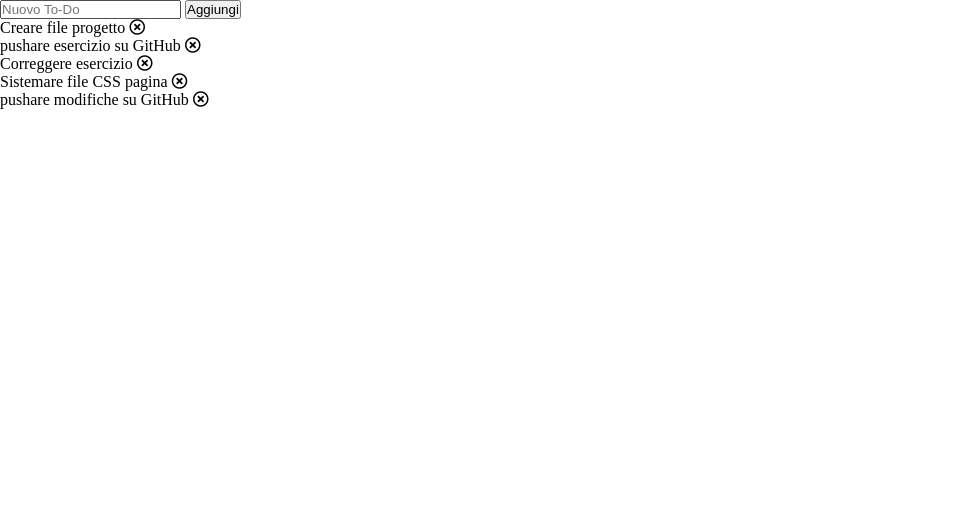
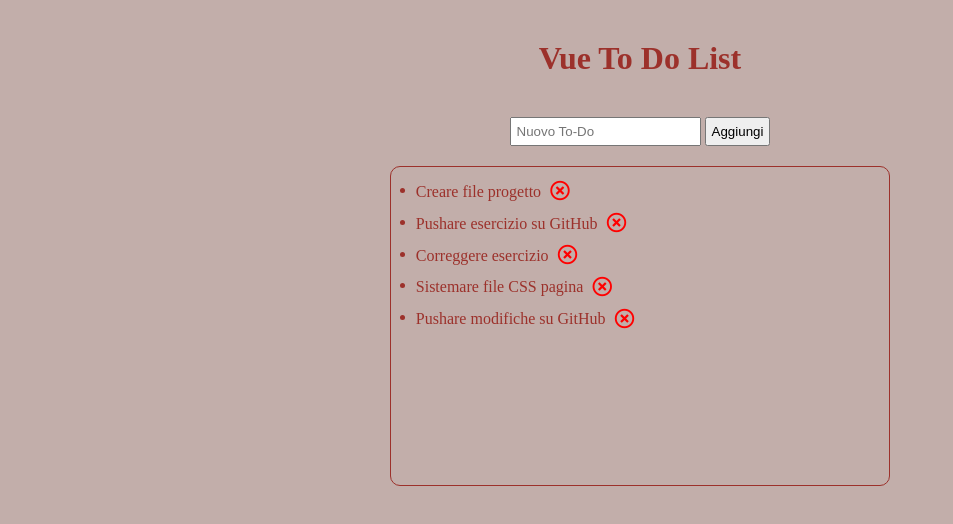
Before and after one commit to gzocchi/vue-todolist, a plain HTML site: page index.html in a window 1280 px wide. Shown: the whole page, without its empty margins (0-953 px from the left). Drawn offline with nearby package versions, Linux system fonts and the light colour scheme.

Commit message:
aggiunto stile pagina e modificato script

```diff
--- a/css/style.css
+++ b/css/style.css
@@ -4,11 +4,77 @@
   padding: 0;
   margin: 0;
 }
+body {
+  background-color: #c2aeaa;
+}
+main {
+  display: flex;
+  flex-direction: column;
+  width: 90%;
+  height: 100vh;
+  margin: 0 auto;
+  padding: 20px;
+  color: #9c312b;
+}
+
+h1,
+.add_to_do {
+  margin: 20px auto;
+}
 
 button,
-.to_do_list > li {
+.to_do_list span,
+i {
   cursor: pointer;
 }
+
 .line-through {
   text-decoration: line-through;
 }
+
+/* ----- input ----- */
+input,
+button {
+  padding: 5px;
+}
+
+/* ----- list ----- */
+section {
+  display: flex;
+  justify-content: space-around;
+}
+
+.to_do,
+.to_do_doing {
+  display: flex;
+  width: 45%;
+  height: 40vh;
+  padding: 5px 25px;
+  overflow: auto;
+  border: 1px solid #9c312b;
+  border-radius: 10px;
+}
+.to_do h3 {
+  margin: auto;
+  font-style: italic;
+}
+
+li {
+  margin: 5px 0;
+  line-height: 25px;
+}
+li > span,
+li > i {
+  vertical-align: middle;
+}
+
+section i {
+  font-size: 20px;
+  margin: 0 5px;
+}
+.fa-undo {
+  color: #159b15;
+}
+.fa-times-circle {
+  color: #ff0000;
+}
--- a/index.html
+++ b/index.html
@@ -21,20 +21,40 @@
 
     <main id="root">
 
+        <h1>{{ h1Message }}</h1>
+
         <div class="add_to_do">
             <input @keyup.enter="addToDo" type="text" placeholder="Nuovo To-Do" v-model="toDoItem">
             <button @click="addToDo">Aggiungi</button>
         </div>
 
+        <section>
+
             <div class="to_do">
                 <ul v-if="toDoList.length > 0" class="to_do_list">
                     <li v-for="(ToDo, index) in toDoList">
-                    <span @click="completedToDo(index)" :class='ToDo.completed ? "class: line-through" : ""'>{{ ToDo.text }}</span>
+                        <span @click="completedToDo(index)" :class='ToDo.completed ? "class: line-through" : ""'>{{
+                            ToDo.text }}</span>
                         <i @click="removeToDo(index)" class="far fa-times-circle"></i>
                     </li>
                 </ul>
-            <h3 v-else >Inserisci un To-Do nella lista</h3>
+                <h3 v-else>{{ emptyMessage }}</h3>
             </div>
+
+            <div v-if="toDoDoing.length > 0" class="to_do_doing">
+                <ul class="to_do_doing_list">
+                    <li v-for="(doing, index) in toDoDoing">
+                        <span :class='doing.completed ? "class: line-through" : ""'>
+                            {{doing.text }}</span>
+                        <i @click="reAddToDo(index)" class="fas fa-undo"></i>
+                        <i @click="deleteToDo(index)" class="far fa-times-circle"></i>
+                    </li>
+                </ul>
+            </div>
+
+        </section>
+
+
 
     </main>
 
--- a/js/script.js
+++ b/js/script.js
@@ -7,7 +7,7 @@ var app = new Vue({
         completed: false,
       },
       {
-        text: "pushare esercizio su GitHub",
+        text: "Pushare esercizio su GitHub",
         completed: false,
       },
       {
@@ -19,12 +19,14 @@ var app = new Vue({
         completed: false,
       },
       {
-        text: "pushare modifiche su GitHub",
+        text: "Pushare modifiche su GitHub",
         completed: false,
       },
     ],
     toDoDoing: [],
     toDoItem: "",
+    h1Message: "Vue To Do List",
+    emptyMessage: "Inserisci un elemento nella lista To-Do",
     alertMessage: "Inserimento non consentito!\nScrivi un nuovo To-Do da aggiungere in elenco"
   },
   methods: {
@@ -37,9 +39,17 @@ var app = new Vue({
       this.checkToDo(newToDo) ? list.push({ text: newToDo, completed: false }) : alert(this.alertMessage);
       this.toDoItem = "";
     },
+    reAddToDo: function (index) {
+      let reAdd = this.toDoDoing.splice(index, 1);
+      reAdd[0].completed = false
+      this.toDoList.push(reAdd[0]);
+    },
     removeToDo: function (index) {
       let removed = this.toDoList.splice(index, 1);
       this.toDoDoing.push(removed[0]);
+    },
+    deleteToDo: function (index) {
+      this.toDoDoing.splice(index, 1);
     },
     completedToDo: function (index) {
       let element = this.toDoList[index];
```
Lines whose indentation alone changed are shown as unchanged.
